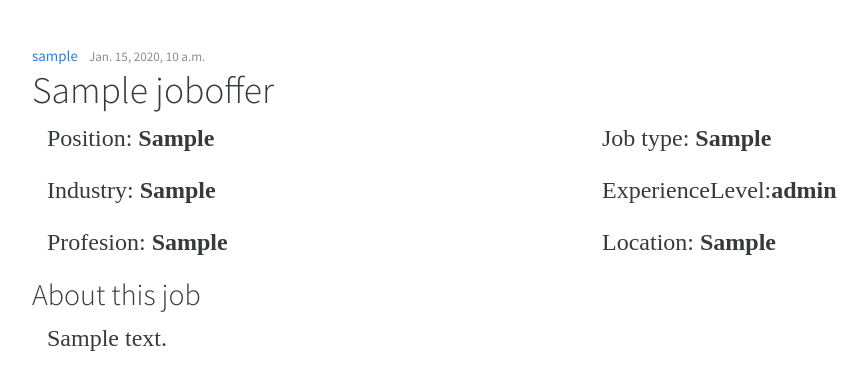
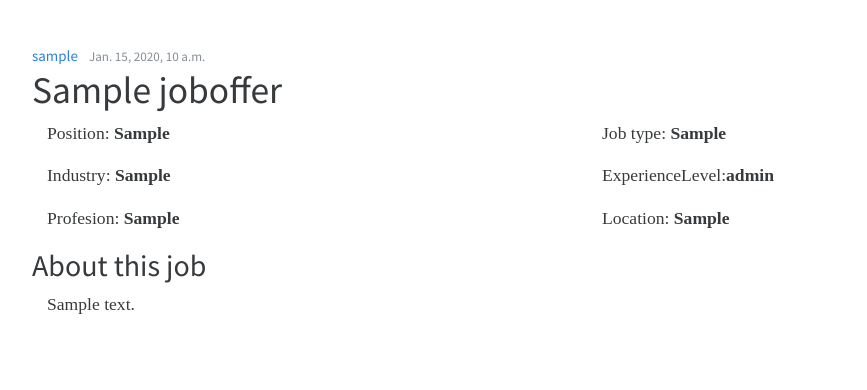
Before and after one commit to Madaless/DjangoProject, a Django app: page /offer/1/ in a window 1280 px wide. Shown: the part 71-461 px from the top of the page, without its empty margins (53-920 px from the left). Run offline with Django 3.2, Linux system fonts and the light colour scheme; tables that the repository leaves empty hold one stand-in row (values such as "Sample post"); some libraries are stand-ins or nearby versions.

Commit message:
Ok I am finally satisfied

```diff
--- a/jobservice/templates/jobservice/offer.html
+++ b/jobservice/templates/jobservice/offer.html
@@ -3,7 +3,7 @@
 {% load static %}
 <style>
  p{
-     font-size: 1.5rem;
+     font-size: 1.10rem;
  }
 </style>
 <!-- 'title', 'industry', 'proffesion' ,'jobPosition', 'jobType', 'ExperienceLevel', 'postdate', 'companyName', 'location', 'jobDescription' -->
@@ -18,7 +18,7 @@
             <a class="btn btn-danger" href="{% url 'offer-delete' object.id %}">Delete</a>
             {% endif %}
         </div>
-        <h1 class="article-tilte">{{ object.title }}</h2>
+        <h1 class="article-tilte"><strong>{{ object.title }}</strong></h2>
             <div class="container">
                 <div class="row">
                     <div class="col">
@@ -35,7 +35,7 @@
                     </div>
                 </div>
             </div>
-            <h2 class="article-tilte">About this job</h2>
+            <h2 class="article-tilte"><strong>About this job</strong></h2>
             <div class="container">
 
                 <p class="article-content" style="font-family: Nunito Sans;">{{ object.jobDescription }}</p>
```
